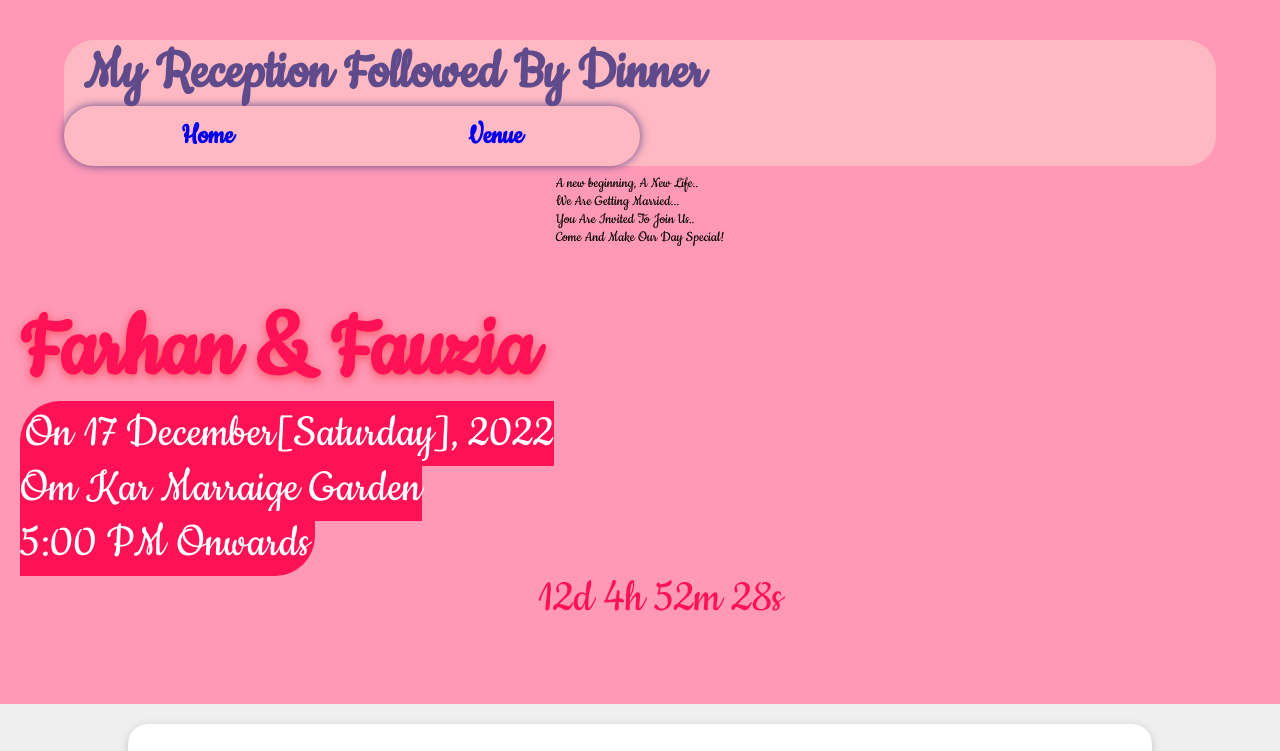
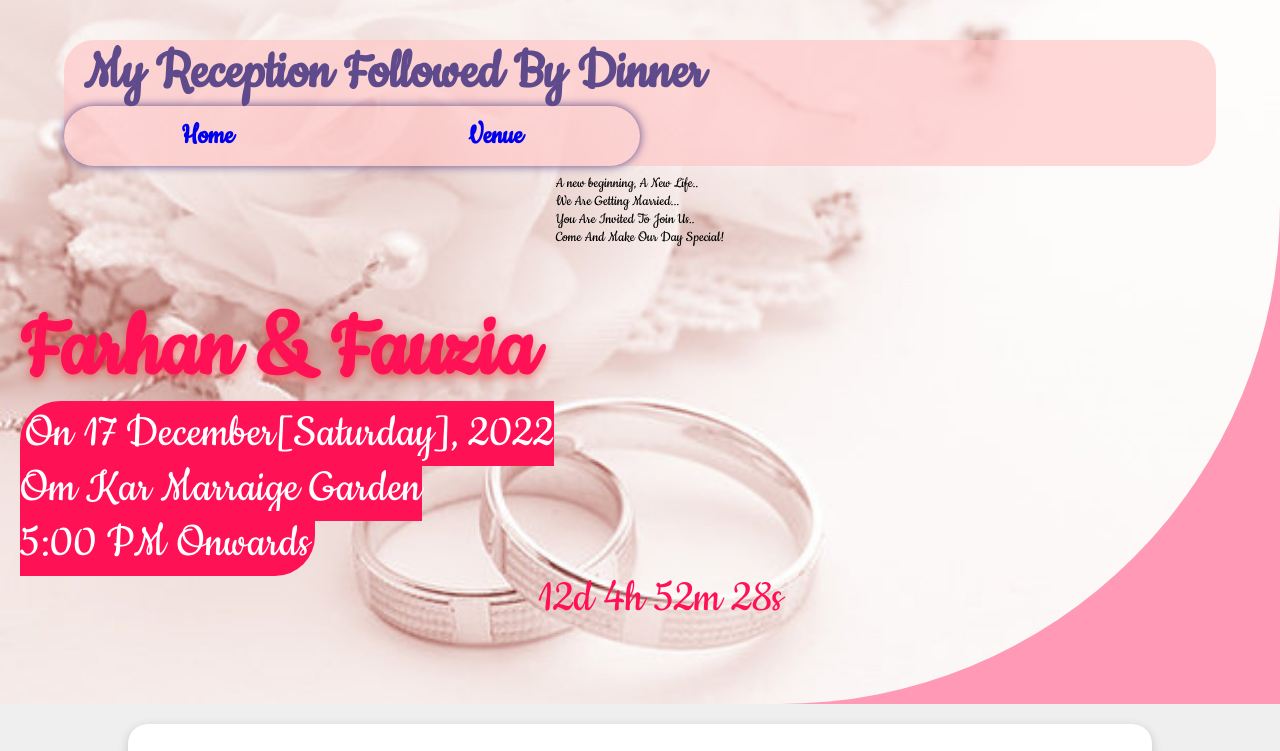
Before and after one commit to Sumamhshaikh/Reception, a plain HTML site: page index.html in a window 1280 px wide. Shown: the top 751 px of the page. Drawn offline with Linux system fonts and the light colour scheme.

Commit message:
Update reception.css

```diff
--- a/reception.css
+++ b/reception.css
@@ -17,7 +17,7 @@
 .banner{
     width:100%;
     height: 44rem;
-    background-image: url(ring-back2.jpg);
+    background-image: url(mobile.bmp);
     background-repeat: no-repeat;
     background-size: cover;
     background-position: center;
```
